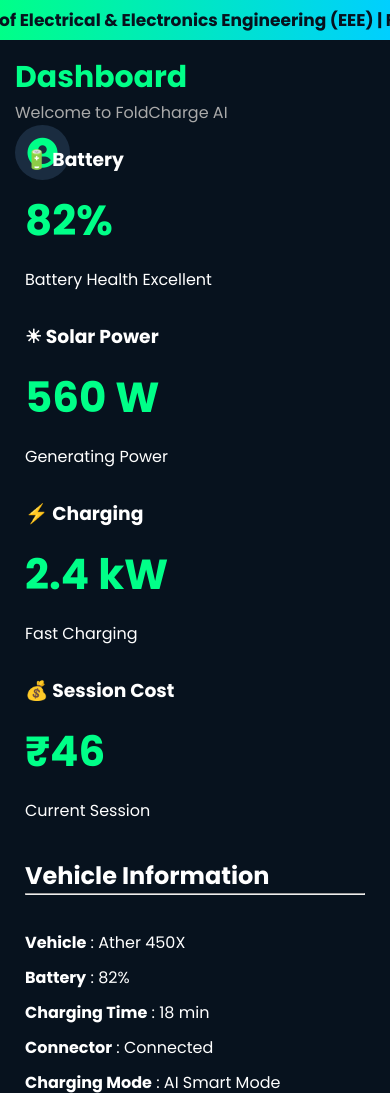
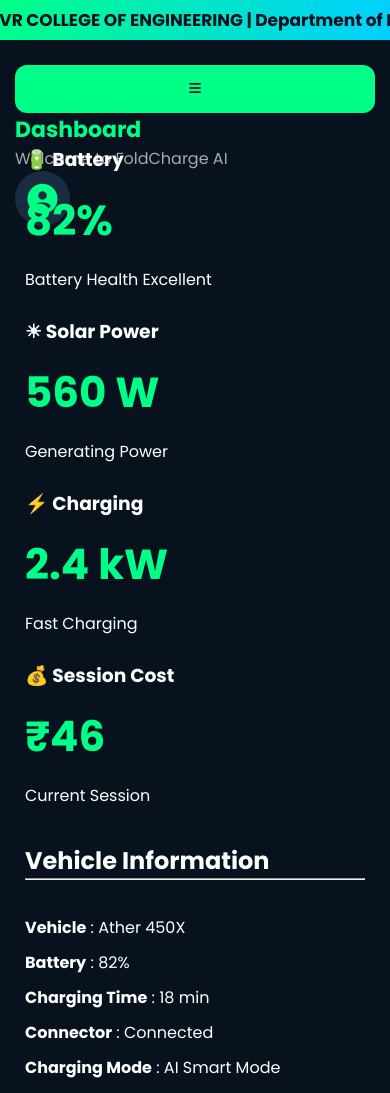
Before and after one commit to macharlayshnavi-create/foldable-AI-driven-EV-charger, a FastAPI app: page / in a window 390 px wide. Shown: the top 1093 px of the page. Run offline with FastAPI, Linux system fonts and the light colour scheme; some libraries are stand-ins or nearby versions.

```diff
--- a/static/css/style.css
+++ b/static/css/style.css
@@ -1300,3 +1300,125 @@ grid-template-columns:1fr;
     height:calc(100vh - 40px);
 
 }
+/* ===========================
+   Responsive Mobile Design
+=========================== */
+
+@media (max-width:768px){
+
+body{
+    overflow-x:hidden;
+}
+
+.sidebar{
+    position:fixed;
+    left:-260px;
+    top:0;
+    width:250px;
+    height:100%;
+    z-index:1000;
+    transition:.4s;
+}
+
+.sidebar.active{
+    left:0;
+}
+
+.main{
+    margin-left:0;
+    width:100%;
+}
+
+.cards{
+    display:grid;
+    grid-template-columns:1fr;
+    gap:15px;
+}
+
+.graph-section,
+.camera-section{
+    width:100%;
+}
+
+img,
+video,
+canvas{
+    width:100%;
+    height:auto;
+}
+
+button{
+    width:100%;
+    margin-top:10px;
+}
+
+.topbar h2{
+    font-size:22px;
+}
+
+.top-scroll{
+    font-size:13px;
+}
+
+}
+/* ===========================
+   Responsive Mobile Design
+=========================== */
+
+@media (max-width:768px){
+
+body{
+    overflow-x:hidden;
+}
+
+.sidebar{
+    position:fixed;
+    left:-260px;
+    top:0;
+    width:250px;
+    height:100%;
+    z-index:1000;
+    transition:.4s;
+}
+
+.sidebar.active{
+    left:0;
+}
+
+.main{
+    margin-left:0;
+    width:100%;
+}
+
+.cards{
+    display:grid;
+    grid-template-columns:1fr;
+    gap:15px;
+}
+
+.graph-section,
+.camera-section{
+    width:100%;
+}
+
+img,
+video,
+canvas{
+    width:100%;
+    height:auto;
+}
+
+button{
+    width:100%;
+    margin-top:10px;
+}
+
+.topbar h2{
+    font-size:22px;
+}
+
+.top-scroll{
+    font-size:13px;
+}
+
+}
--- a/static/js/app.js
+++ b/static/js/app.js
@@ -1326,3 +1326,9 @@ Math.floor(Math.random()*2+1)+"h "+Math.floor(Math.random()*59)+"m";
 },3000);
 
 }
+const menuBtn = document.getElementById("menuBtn");
+const sidebar = document.querySelector(".sidebar");
+
+menuBtn.addEventListener("click", () => {
+    sidebar.classList.toggle("active");
+});
--- a/templates/index.html
+++ b/templates/index.html
@@ -26,8 +26,7 @@ rel="stylesheet">
 
     <div class="scroll-text">
 
-        🎓 CVR COLLEGE OF ENGINEERING | Department of Electrical & Electronics Engineering (EEE) | FoldCharge AI - Smart Foldable Solar EV Charging Station for Electric Two-Wheelers | Smart India Hackathon 2026
-
+        🎓 CVR COLLEGE OF ENGINEERING   |    Department of Electrical & Electronics Engineering (EEE)
     </div>
 
 </div>
@@ -159,6 +158,10 @@ rel="stylesheet">
 <!-- Topbar -->
 
 <div class="topbar">
+    <button id="menuBtn">
+        <i class="fa-solid fa-bars"></i>
+    </button>
+
 
 <div>
 
```
